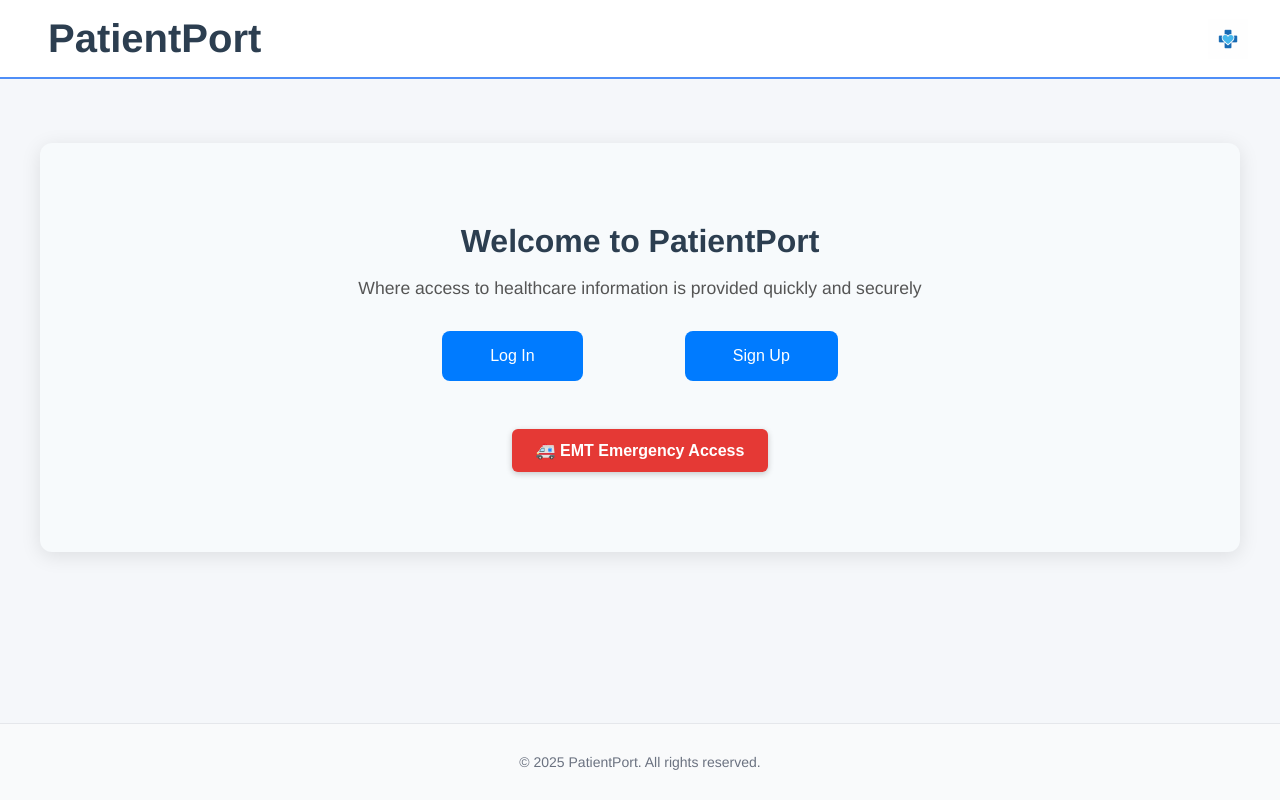
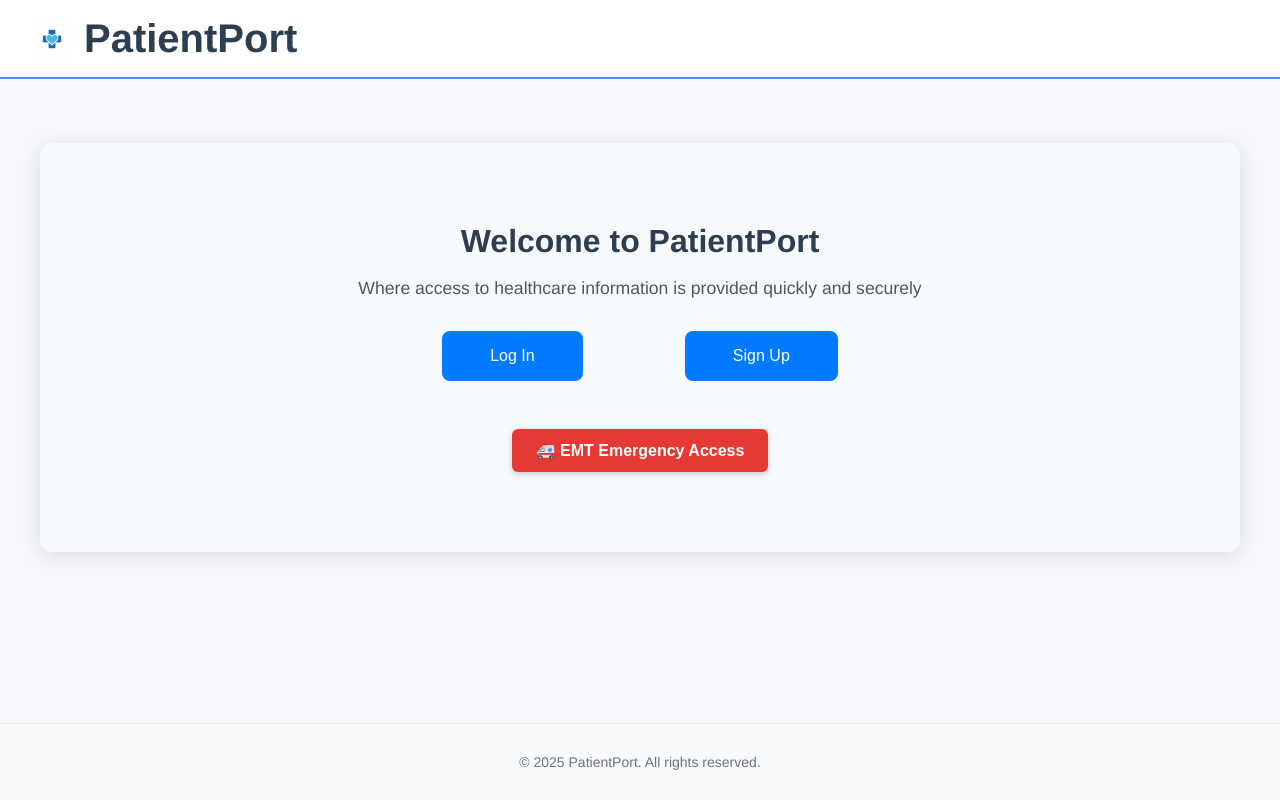
Before and after one commit to dinn7470/PatientPort_, a React (Vite) app in the folder frontend/: page / in a window 1280 px wide. Built offline with nearby package versions, Linux system fonts and the light colour scheme.

Commit message:
Logo fixed

```diff
--- a/frontend/src/App.css
+++ b/frontend/src/App.css
@@ -19,15 +19,9 @@ header, footer {
   width: 100%;
 }
 
-.logo {
-  height: 40px;  /* Reduce logo size for smaller screens */
-  width: auto;
-}
-
 .app-header {
   display: flex;
-  justify-content: space-between;  /* Ensures space between the title and logo */
-  align-items: center;             /* Vertically centers the content */
+  align-items: center;
   padding: 1rem 2rem;
   background-color: #ffffff;
   border-bottom: 2px solid #4f8ef7;
@@ -39,22 +33,18 @@ header, footer {
 .header-left {
   display: flex;
   align-items: center;
+  gap: 0.75rem;
 }
 
-
-.header-right {
-  display: flex;
-  align-items: center;
+.logo {
+  height: 40px;
+  width: auto;
 }
-
-
 
 .app-header h1 {
   margin: 0;
   font-size: 2.5rem;
   color: #2c3e50;
-  margin-left: 1rem;
-
 }
 
 /* Main content area */
@@ -71,10 +61,7 @@ header, footer {
 .app-container {
   width: 100%;
   max-width: 1200px;
-    /* Remove this — max-height restricts growth */
-    /* max-height: 1200px; */
-
-    min-height: 50vh; /* ✅ Minimum height is 80% of viewport height */
+  min-height: 50vh;
   background: #F7FAFC;
   border-radius: 12px;
   padding: 3rem;
@@ -97,20 +84,13 @@ header, footer {
   z-index: 5;
 }
 
+/* Responsive tweaks */
 @media (max-width: 768px) {
-  .app-header {
-    position: relative;
+  .app-header h1 {
+    font-size: 2rem;
   }
 
   .logo {
-    position: absolute;
-    top: 10px;    /* Adjust vertically */
-    right: 2000px;  /* Adjust horizontally */
-    height: 50px;
-    width: auto;
-  }
-
-  .app-header h1 {
-    font-size: 2rem;
+    height: 32px;
   }
 }
--- a/frontend/src/App.jsx
+++ b/frontend/src/App.jsx
@@ -50,10 +50,8 @@ function App() {
         <>
             <header className="app-header">
                 <div className="header-left">
+                    <img src="/PatientPortLogo.png" alt="PatientPort Logo" className="logo" />
                     <h1>PatientPort</h1>
-                </div>
-                <div className="header-right">
-                     <img src="/PatientPortLogo.png" alt="PatientPort Logo" className="logo" />
                 </div>
             </header>
 
@@ -128,21 +126,19 @@ function App() {
                             formData={formData}
                             patientData={patientData}
                             setPatientData={setPatientData}
-                            accessType={accessType} // Normal access
+                            accessType={accessType}
                         />
                     )}
 
-                    {/* EmergencyAccess special step */}
                     {step === 9 && (
                         <Confirmation
                             formData={formData}
                             patientData={patientData}
                             setPatientData={setPatientData}
-                            accessType={'emergency'} // Marked as emergency view
+                            accessType={'emergency'}
                         />
                     )}
 
-                    {/* Emergency Access screen (not part of numbered steps) */}
                     {step === 10 && (
                         <EmergencyAccess
                             setPatientData={setPatientData}
--- a/frontend/src/components/confirmation.jsx
+++ b/frontend/src/components/confirmation.jsx
@@ -77,35 +77,40 @@ function Confirmation({ formData, patientData, setPatientData, accessType }) {
 
     return (
         <div className="confirmation">
-            <h2>Welcome, {editData.name || "N/A"}!</h2>
+            <h2>
+                {accessType === 'emergency'
+                    ? `Vital Information for ${editData.name || "N/A"}`
+                    : `Welcome, ${editData.name || "N/A"}!`}
+            </h2>
+
 
             {isEditing ? (
                 <>
                     <h3>Basic Info</h3>
                     <label>Email:</label>
-                    <input name="email" value={editData.email || ''} disabled />
+                    <input name="email" value={editData.email || ''} disabled/>
 
                     <label>Birthday:</label>
-                    <input name="dob" value={editData.dob || ''} onChange={handleChange} />
+                    <input name="dob" value={editData.dob || ''} onChange={handleChange}/>
 
                     <label>Gender:</label>
-                    <input name="gender" value={editData.gender || ''} onChange={handleChange} />
+                    <input name="gender" value={editData.gender || ''} onChange={handleChange}/>
 
                     <label>Weight (lbs):</label>
-                    <input name="weight" value={editData.weight || ''} onChange={handleChange} />
+                    <input name="weight" value={editData.weight || ''} onChange={handleChange}/>
 
                     <label>Height:</label>
-                    <input name="height" value={editData.height || ''} onChange={handleChange} />
+                    <input name="height" value={editData.height || ''} onChange={handleChange}/>
 
                     <h3>Medical Info</h3>
                     <label>Symptoms:</label>
-                    <input name="symptoms" value={editData.symptoms || ''} onChange={handleChange} />
+                    <input name="symptoms" value={editData.symptoms || ''} onChange={handleChange}/>
 
                     <label>Conditions:</label>
-                    <input name="conditions" value={editData.conditions || ''} onChange={handleChange} />
+                    <input name="conditions" value={editData.conditions || ''} onChange={handleChange}/>
 
                     <label>Allergies:</label>
-                    <input name="allergies" value={editData.allergies || ''} onChange={handleChange} />
+                    <input name="allergies" value={editData.allergies || ''} onChange={handleChange}/>
 
                     <label>Medications:</label>
                     <input
@@ -123,33 +128,37 @@ function Confirmation({ formData, patientData, setPatientData, accessType }) {
 
                     <h3>Lifestyle Info</h3>
                     <label>Smoking:</label>
-                    <input name="smoking" value={editData.smoking || ''} onChange={handleChange} />
+                    <input name="smoking" value={editData.smoking || ''} onChange={handleChange}/>
 
                     <label>Alcohol:</label>
-                    <input name="alcohol" value={editData.alcohol || ''} onChange={handleChange} />
+                    <input name="alcohol" value={editData.alcohol || ''} onChange={handleChange}/>
 
                     <label>Exercise:</label>
-                    <input name="exercise" value={editData.exercise || ''} onChange={handleChange} />
+                    <input name="exercise" value={editData.exercise || ''} onChange={handleChange}/>
 
                     {accessType !== 'emergency' && (
                         <>
                             <h3>Security Question</h3>
                             <label>Security Question:</label>
-                            <input name="securityQuestion" value={editData.securityQuestion || ''} onChange={handleChange} />
+                            <input name="securityQuestion" value={editData.securityQuestion || ''}
+                                   onChange={handleChange}/>
                             <label>Security Answer:</label>
-                            <input name="securityAnswer" value={editData.securityAnswer || ''} onChange={handleChange} />
+                            <input name="securityAnswer" value={editData.securityAnswer || ''} onChange={handleChange}/>
                         </>
                     )}
 
                     <h3>Emergency Contact</h3>
                     <label>Contact Name:</label>
-                    <input name="emergencyContactName" value={editData.emergencyContactName || ''} onChange={handleChange} />
+                    <input name="emergencyContactName" value={editData.emergencyContactName || ''}
+                           onChange={handleChange}/>
 
                     <label>Relationship:</label>
-                    <input name="emergencyContactRelationship" value={editData.emergencyContactRelationship || ''} onChange={handleChange} />
+                    <input name="emergencyContactRelationship" value={editData.emergencyContactRelationship || ''}
+                           onChange={handleChange}/>
 
                     <label>Phone:</label>
-                    <input name="emergencyContactPhone" value={editData.emergencyContactPhone || ''} onChange={handleChange} />
+                    <input name="emergencyContactPhone" value={editData.emergencyContactPhone || ''}
+                           onChange={handleChange}/>
 
                     <button onClick={handleSubmitClick}>Submit Changes</button>
                 </>
@@ -196,6 +205,23 @@ function Confirmation({ formData, patientData, setPatientData, accessType }) {
                     Your information has been updated!
                 </div>
             )}
+            <div style={{marginTop: '2rem', textAlign: 'center'}}>
+                <button
+                    onClick={() => window.location.reload()}
+                    style={{
+                        backgroundColor: '#f44336',
+                        color: 'white',
+                        border: 'none',
+                        padding: '0.75rem 1.5rem',
+                        borderRadius: '8px',
+                        fontSize: '1rem',
+                        cursor: 'pointer',
+                    }}
+                >
+                    Back to Home
+                </button>
+            </div>
+
         </div>
     );
 }
```
Lines whose indentation alone changed are shown as unchanged.
